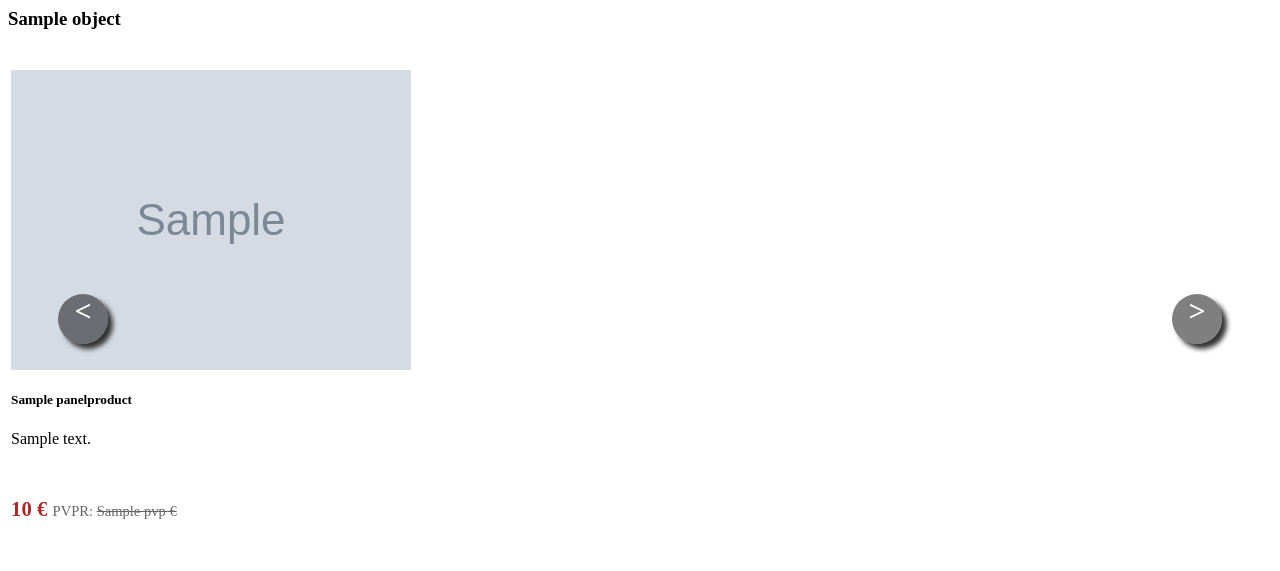
After one commit to prog201612/pc_castell, a Django app: template base/templates/base/carousel_multiframe.html in a window 1280 px wide. The commit adds this page. Shown: the top 571 px of the page. Run offline with Django 3.2, Linux system fonts and the light colour scheme; the template is opened without the code that fills it: most values are stand-ins (such as "Sample title", 1, 10 or a date in 2020); grey boxes marked "Sample" are stand-in pictures.

Commit message:
Afegida la plantilla carousel_multiframe.html pendent incorporar com a panell

```diff
--- a/base/templates/base/base.html
+++ b/base/templates/base/base.html
@@ -25,7 +25,7 @@
   <!-- END Navbar -->
 
   <!-- body -->
-  <div class="container">
+  <div id="body-div" class="container">
     {% block body %} {% endblock %}
   </div>
 
--- /dev/null
+++ b/base/templates/base/carousel_multiframe.html
@@ -0,0 +1,101 @@
+
+<style>
+  .mcarousel-multiframe-button {
+    position: absolute;
+    top: 50%;
+    margin-top: -25px;
+    font-size: 30px;
+    background-color: rgba(0,0,0,0.5);
+    border-radius: 50px;
+    width: 50px;
+    height: 50px;
+    text-align: center;
+    z-index: 10;
+    box-shadow: 5px 5px 5px #333;
+    color: white;
+    font-weight: bold;
+    cursor: pointer;
+  }
+  .mcarousel-multiframe-button-right {
+    right: 50px;
+  }
+  .mcarousel-multiframe-button-left {
+    left: 50px;
+  }
+</style>
+
+
+<div id="cmf-main-div"> <!-- class="alert alert-light" role="alert" -->
+  <h3>{{ objects.name }}</h3>
+  <br />
+
+  <div id="cmf-container" style="overflow:hidden; position:relative;">
+
+    <div id="cmf-btn-right" class="mcarousel-multiframe-button mcarousel-multiframe-button-right" onclick="btnRightClick()">&gt;</div>
+    <div id="cmf-btn-left" class="mcarousel-multiframe-button mcarousel-multiframe-button-left" onclick="btnLeftClick()">&lt;</div>
+
+    <div id="cmf-panel-move" style="display:flex; justify-content:space-around; width:{{objects.products_panel_width}}px;">
+      {% for panelproducts in objects.products %}
+      <div class="card" style="width: 300px; margin: 3px;">
+        <img src="{{ panelproducts.image.url }}" class="card-img-top" alt="...">
+        <div class="card-body">
+          <h5 class="card-title">
+            {{ panelproducts.name }}
+          </h5>
+          <p>{{ panelproducts.description }}</p>
+          {% if panelproducts.discount_percentage == 0 %}
+          <h6 style="font-size: 1.3em; font-weight: bold;">{{ panelproducts.pvp }} €</h6>
+          {% else %}
+          <h6 style="font-size: 1.3em; font-weight: bold; color: brown">
+            {{ panelproducts.new_price }} €
+            <span style="font-size: 0.7em; font-weight: lighter; color: #666">
+              PVPR:
+              <span style="text-decoration:line-through;">
+                {{ panelproducts.pvp }} €
+              </span>
+            </span>
+          </h6>
+          {% endif %}
+        </div>
+      </div>
+      {% endfor %}
+    </div>
+
+  </div>
+</div>
+
+
+<script>
+  function btnRightClick() {
+    // container
+    var container = document.getElementById("cmf-container")
+    var containerWidth = container.offsetWidth
+    // Panel Move
+    var panel = document.getElementById("cmf-panel-move")
+    var panelWidth = panel.offsetWidth
+    var marginLeftInt = parseInt( panel.style.marginLeft.replace("px","") || 0) - 300
+    // marginLeftInt sempre és 0 o negatiu, per desplaçar el panell cap a l'esquerra.
+    if (panelWidth + marginLeftInt < containerWidth) {
+      // Si és l'últim item a la dreta volem que quedi ben alineat a la dreta amb els altres panells
+      marginLeftInt += containerWidth - (panelWidth + marginLeftInt)
+    }
+    panel.style.marginLeft = `${marginLeftInt}px`
+  }
+
+  function btnLeftClick() {
+    // container
+    var container = document.getElementById("cmf-container")
+    var containerWidth = container.offsetWidth
+    // Panel Move
+    var panel = document.getElementById("cmf-panel-move")
+    var panelWidth = panel.offsetWidth
+    var marginLeftInt = parseInt( panel.style.marginLeft.replace("px","") || 0) + 300
+    // marginLeftInt sempre és 0 o negatiu, per desplaçar el panell cap a l'esquerra.
+    if (panelWidth + marginLeftInt >= 0) {
+      // Si és l'últim item a la dreta volem que quedi ben alineat a la dreta amb els altres panells
+      marginLeftInt = 0
+    }
+    panel.style.marginLeft = `${marginLeftInt}px`
+  }
+
+</script>
--- a/store/helpers.py
+++ b/store/helpers.py
@@ -80,7 +80,7 @@ def translate_panels(language):
                 "new_price": product_row.product.pvp - (product_row.product.pvp * product_row.product.discount_percentage / 100)
             }
             panel_dic["products"].append(product)
-
+        panel_dic["products_panel_width"] = len(panel_dic["products"]) * 300
         panels.append(panel_dic)
 
     return panels
--- a/store/templates/store/index.html
+++ b/store/templates/store/index.html
@@ -22,4 +22,6 @@
       {% include "base/product_panel.html" with objects=panel %}
     {% endif %}
   {% endfor %}
+
+  {% include "base/carousel_multiframe.html" with objects=panels.2 %}
 {% endblock %}
```
Also changed, not shown: 1 other file.
